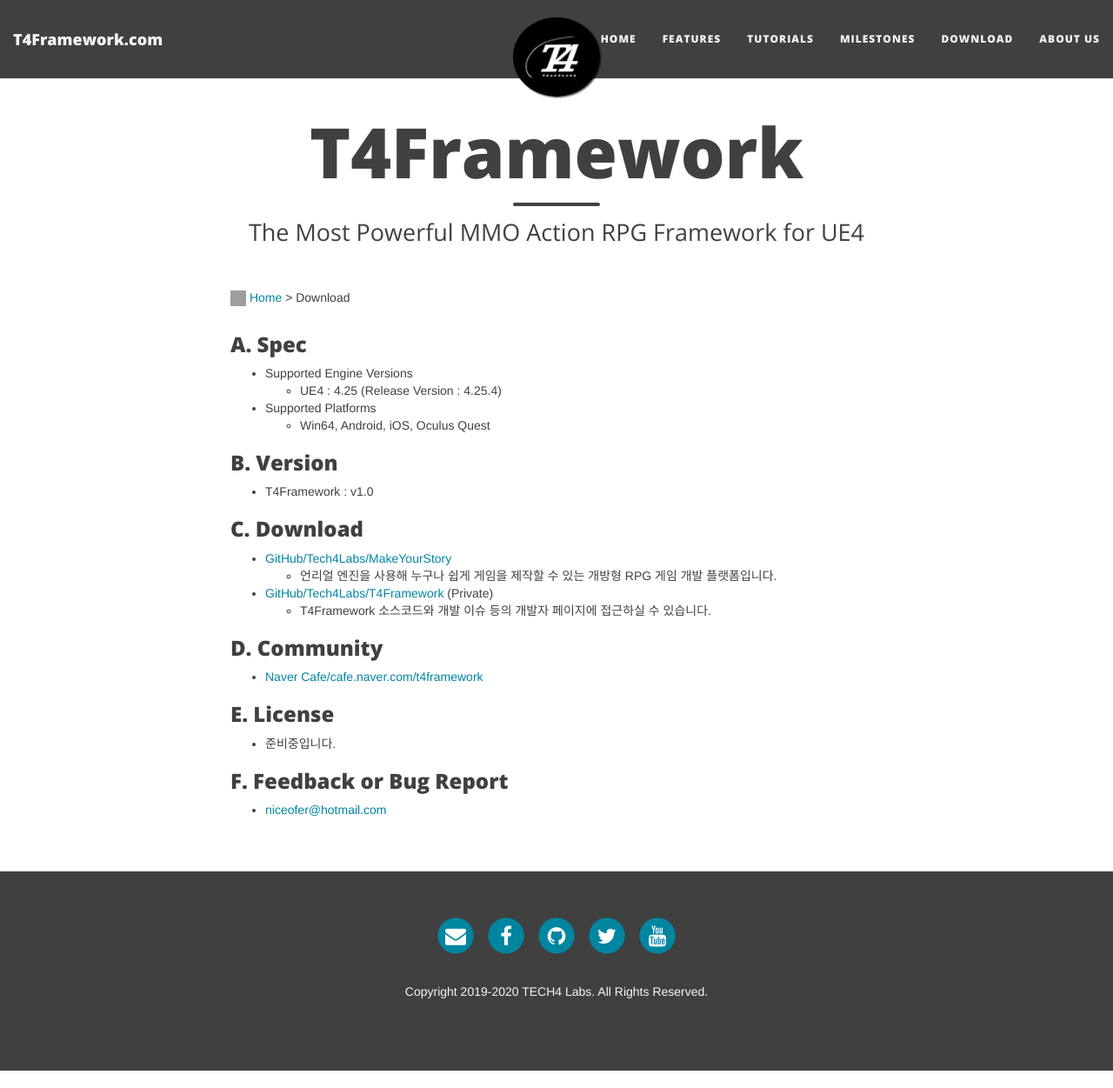
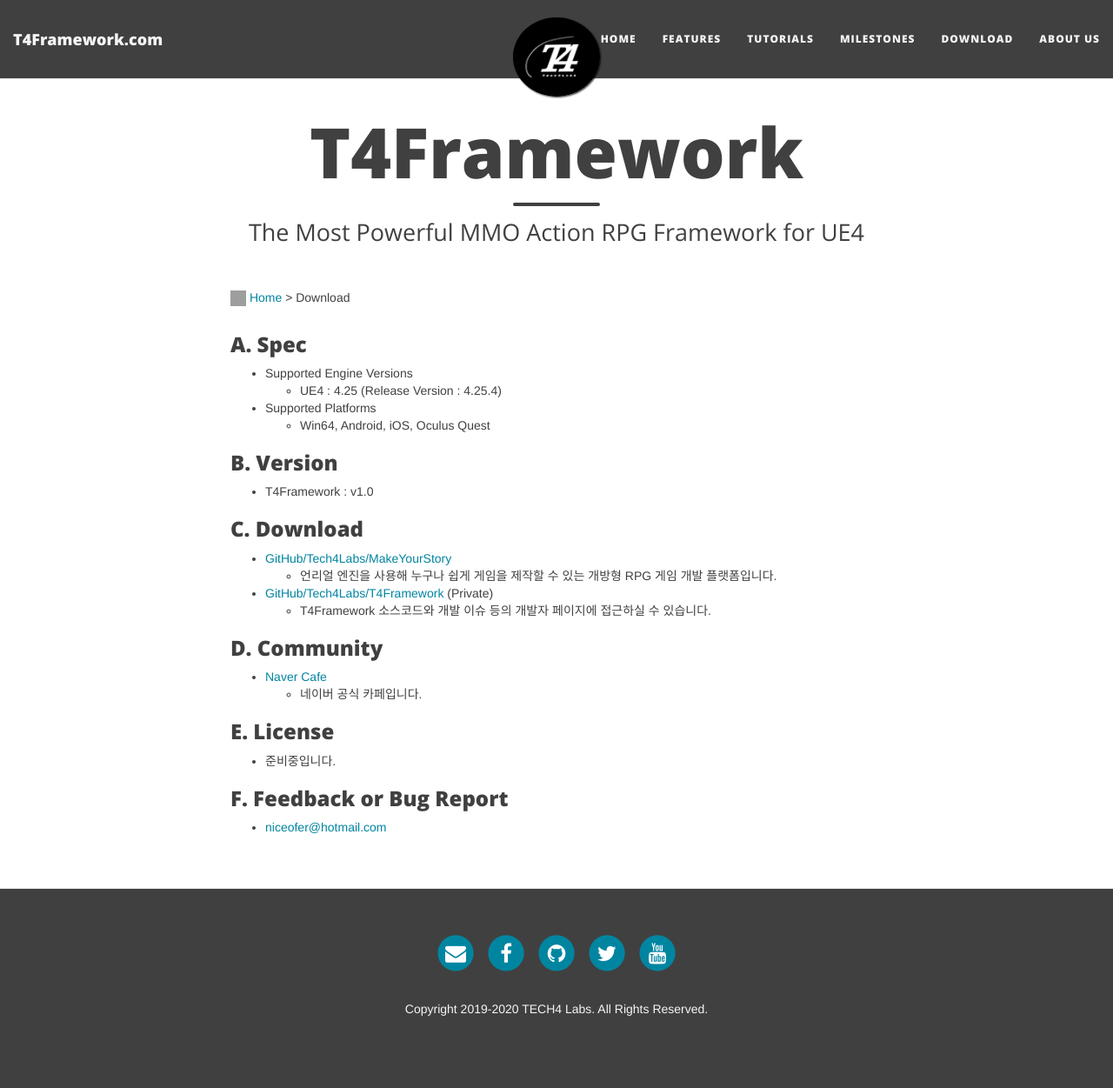
Before and after one commit to T4Framework/T4Framework_WebSite, a Jekyll site: the page built from docs/T4Framework_Download.md, in a window 1280 px wide and 1251 px high. Shown: the whole window at 87% size. Built offline with Jekyll 4.4.1, drawn with Linux system fonts in a browser that asks for light colours; nearby versions of some CDN libraries; grey boxes are pictures that could not be loaded.

Commit message:
Update T4Framework_Download.md

```diff
--- a/docs/T4Framework_Download.md
+++ b/docs/T4Framework_Download.md
@@ -25,7 +25,8 @@
 
 ### D. Community
 
-- [Naver Cafe/cafe.naver.com/t4framework](https://cafe.naver.com/t4framework)
+- [Naver Cafe](https://cafe.naver.com/t4framework)
+  - 네이버 공식 카페입니다.
 
 ### E. License
 
```
